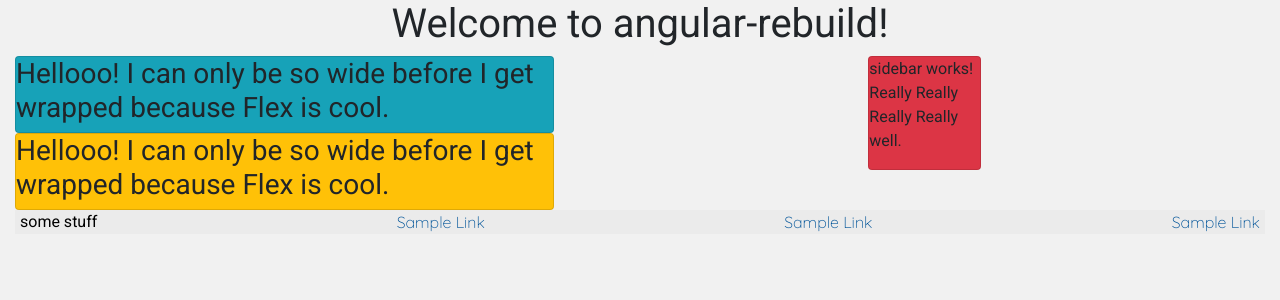
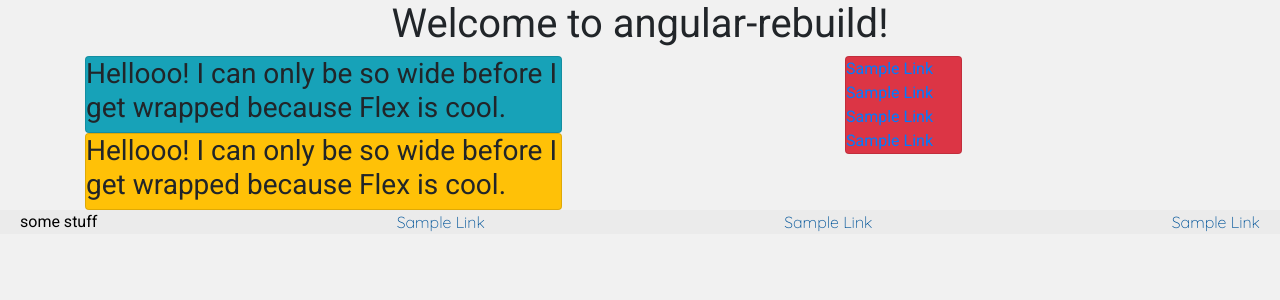
Before and after one commit to GrumpyEwok/APA-Dictionary-Rebuild, an Angular app in the folder angular-rebuild/: page / in a window 1280 px wide. Shown: the top 300 px of the page. Built offline with nearby package versions, Linux system fonts and the light colour scheme.

Commit message:
Adjust flex properties.

```diff
--- a/angular-rebuild/src/app/app.component.html
+++ b/angular-rebuild/src/app/app.component.html
@@ -1,5 +1,3 @@
-<div class="container">
-  <app-header></app-header>
-  <app-content-body></app-content-body>
-  <app-footer></app-footer>
-</div>
+<app-header></app-header>
+<app-content-body></app-content-body>
+<app-footer></app-footer>
--- a/angular-rebuild/src/app/content-body/content-body.component.css
+++ b/angular-rebuild/src/app/content-body/content-body.component.css
@@ -10,18 +10,17 @@ div {
   display: flex;
   flex-direction: row;
   flex-wrap: wrap;
-  flex: 0 0 66.66666667%;
-    /* flex-grow: 0;
-    flex-shrink: 0;
-    flex-basis: 66.6667%; */
+  flex-grow: 0;
+  flex-shrink: 0;
+  flex-basis: 66.6667%;
   width: 100%;
   max-width: 66.66666667%;
 }
 
 .sidebar-wrapper {
-  flex: 0 0 33.33333333%;
-    /* flex-grow: 0;
-    flex-shrink: 0;
-    flex-basis: 33.3333%; */
+  flex-grow: 0;
+  flex-shrink: 0;
+  flex-basis: 33.3333%;
+  width: 100%;
   max-width: 33.33333333%;
 }
--- a/angular-rebuild/src/app/content-body/content-body.component.html
+++ b/angular-rebuild/src/app/content-body/content-body.component.html
@@ -1,3 +1,5 @@
+<div class="container">
+
   <div class="row">
     <div class="content-body-wrapper">
       <div class="col-lg-8">
@@ -12,7 +14,10 @@
 
       </div>
     </div>
+    <div class="col-lg-4">
       <div class="sidebar-wrapper">
         <app-sidebar></app-sidebar>
       </div>
     </div>
+  </div>
+</div>
--- a/angular-rebuild/src/app/sidebar/sidebar.component.html
+++ b/angular-rebuild/src/app/sidebar/sidebar.component.html
@@ -1,7 +1,7 @@
-<div class="col-lg-4">
+
   <div class="card bg-danger">
-    <p>
-      sidebar works! Really Really Really Really well.
-    </p>
+    <a href="#">Sample Link</a>
+    <a href="#">Sample Link</a>
+    <a href="#">Sample Link</a>
+    <a href="#">Sample Link</a>
   </div>
-</div>
```
Lines whose indentation alone changed are shown as unchanged.
